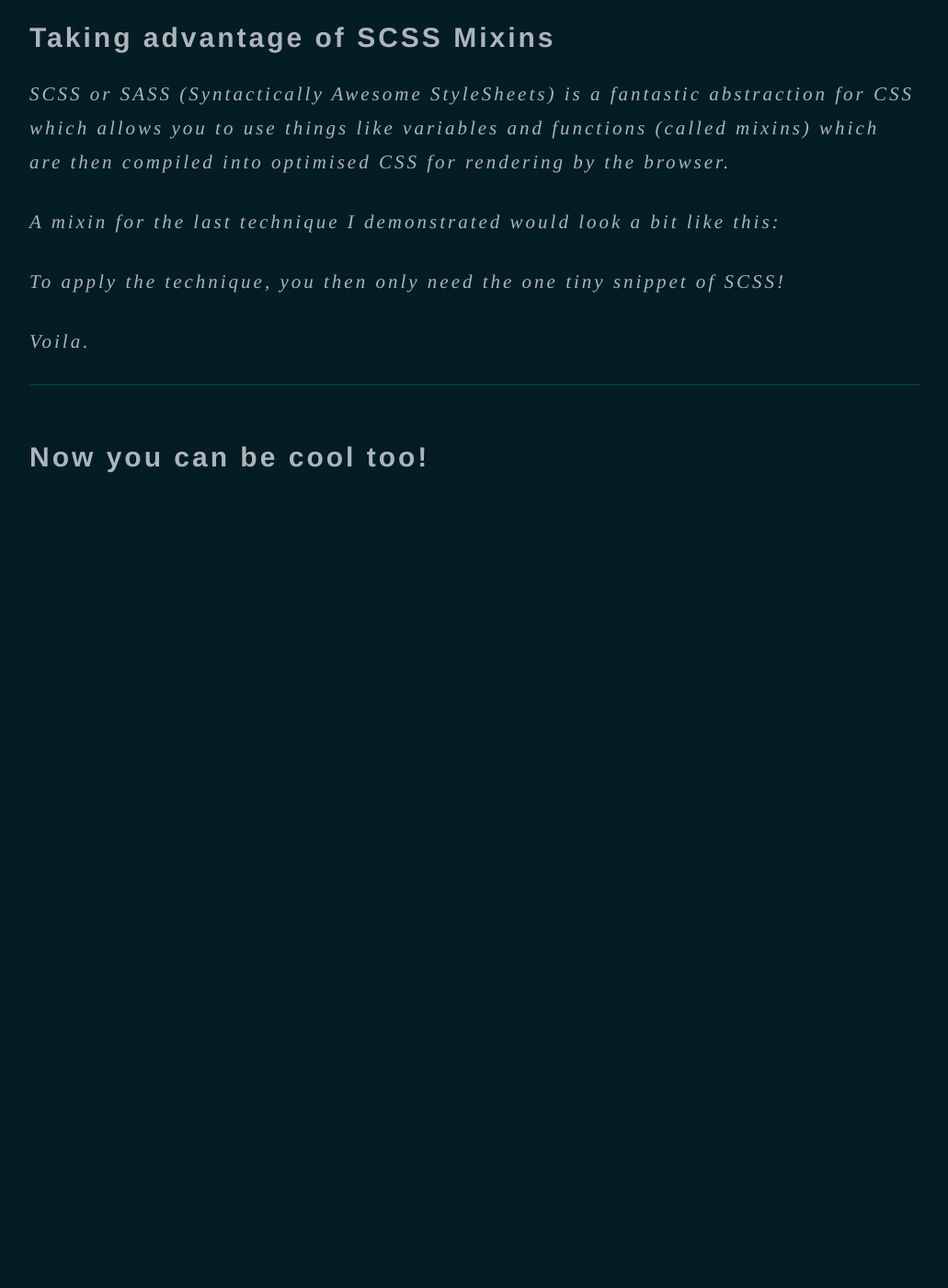
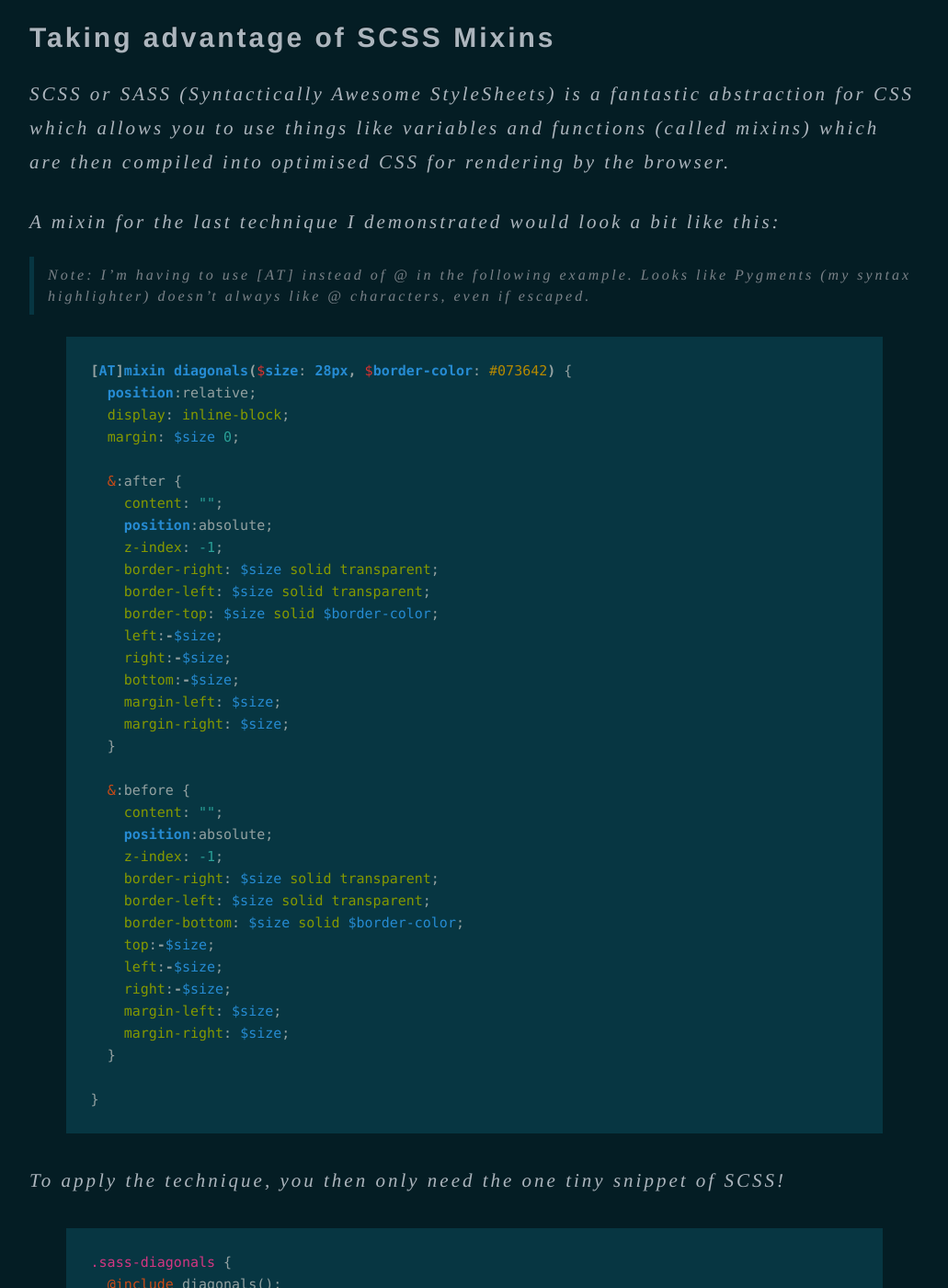
Before and after one commit to robertmackenzie/robertmackenzie.github.com, a Jekyll site: the page built from _posts/2013-05-25-diagonal-coners-for-the-win.md, in a window 1280 px wide and 1400 px high, scrolled down 5321 px. Shown: the whole window at 92% size, without its empty margins (124-1155 px from the left). Built offline with Jekyll 4.4.1, drawn with Linux system fonts in a browser that asks for light colours; nearby versions of some CDN libraries; library files that are not in the unit come from our copies; before the commit the page ends 5951 px from its top, so only the background shows below that; some of the changed text lies outside the part shown.

Commit message:
Added scss example and finished post for now   - strange bug with pygments and @

```diff
--- a/_layouts/default.html
+++ b/_layouts/default.html
@@ -14,6 +14,7 @@
       <link rel="stylesheet" href="{{ site.url }}/css/bootstrap-responsive.css" type="text/css" />
       <link rel="stylesheet" href="{{ site.url }}/css/main.css" type="text/css" />
       <link rel="stylesheet" href="{{ site.url }}/css/syntax.css" type="text/css" />
+      <link rel="stylesheet" href="{{ site.url }}/css/sassy.css" type="text/css" />
    </head>
    <body>
       <div class="container-fluid">
--- a/_posts/2013-05-25-diagonal-coners-for-the-win.md
+++ b/_posts/2013-05-25-diagonal-coners-for-the-win.md
@@ -259,14 +259,62 @@
 
 A mixin for the last technique I demonstrated would look a bit like this:
 
+> Note: I'm having to use \[AT\] instead of @ in the following example. Looks like Pygments (my syntax highlighter) doesn't always like @ characters, even if escaped.
 
+{% highlight scss %}
+  [AT]mixin diagonals($size: 28px, $border-color: #073642) {
+    position:relative;
+    display: inline-block;
+    margin: $size 0;
+
+    &:after {
+      content: "";
+      position:absolute;
+      z-index: -1;
+      border-right: $size solid transparent;
+      border-left: $size solid transparent;
+      border-top: $size solid $border-color;
+      left:-$size;
+      right:-$size;
+      bottom:-$size;
+      margin-left: $size;
+      margin-right: $size;
+    }
+
+    &:before {
+      content: "";
+      position:absolute;
+      z-index: -1;
+      border-right: $size solid transparent;
+      border-left: $size solid transparent;
+      border-bottom: $size solid $border-color;
+      top:-$size;
+      left:-$size;
+      right:-$size;
+      margin-left: $size;
+      margin-right: $size;
+    }
+
+  }
+{% endhighlight %}
 
 To apply the technique, you then only need the one tiny snippet of SCSS!
 
+{% highlight scss %}
+  .sass-diagonals {
+    @include diagonals();
+  }
+{% endhighlight %}
 
-Voila.
+Add a bit of padding and a background color to the div (which for convenience I've just put inline...and voila.
+
+<div class='sass-diagonals' style='padding: 12px; background-color: #073642'>
+  This is some content.
+</div>
 
 ***
 
 Now you can be cool too!
 ------------------------
+
+Like I said, there isn't any real reason for diagonal corners, but if you do want to use them, now you know how. If there is a more elegent way to do any of this, please email me: robertmackenzie[ at ]gmail.com.
--- a/_scss/sassy.scss
+++ b/_scss/sassy.scss
@@ -0,0 +1,38 @@
+@mixin diagonals($size: 28px, $border-color: #073642) {
+  position:relative;
+  display: inline-block;
+  margin: $size 0;
+
+  &:after {
+    content: "";
+    position:absolute;
+    z-index: -1;
+    border-right: $size solid transparent;
+    border-left: $size solid transparent;
+    border-top: $size solid $border-color;
+    left:-$size;
+    right:-$size;
+    bottom:-$size;
+    margin-left: $size;
+    margin-right: $size;
+  }
+
+  &:before {
+    content: "";
+    position:absolute;
+    z-index: -1;
+    border-right: $size solid transparent;
+    border-left: $size solid transparent;
+    border-bottom: $size solid $border-color;
+    top:-$size;
+    left:-$size;
+    right:-$size;
+    margin-left: $size;
+    margin-right: $size;
+  }
+
+}
+
+.sass-diagonals {
+  @include diagonals();
+}
--- /dev/null
+++ b/css/sassy.css
@@ -0,0 +1,28 @@
+.sass-diagonals {
+  position: relative;
+  display: inline-block;
+  margin: 28px 0; }
+  .sass-diagonals:after {
+    content: "";
+    position: absolute;
+    z-index: -1;
+    border-right: 28px solid transparent;
+    border-left: 28px solid transparent;
+    border-top: 28px solid #073642;
+    left: -28px;
+    right: -28px;
+    bottom: -28px;
+    margin-left: 28px;
+    margin-right: 28px; }
+  .sass-diagonals:before {
+    content: "";
+    position: absolute;
+    z-index: -1;
+    border-right: 28px solid transparent;
+    border-left: 28px solid transparent;
+    border-bottom: 28px solid #073642;
+    top: -28px;
+    left: -28px;
+    right: -28px;
+    margin-left: 28px;
+    margin-right: 28px; }
```
